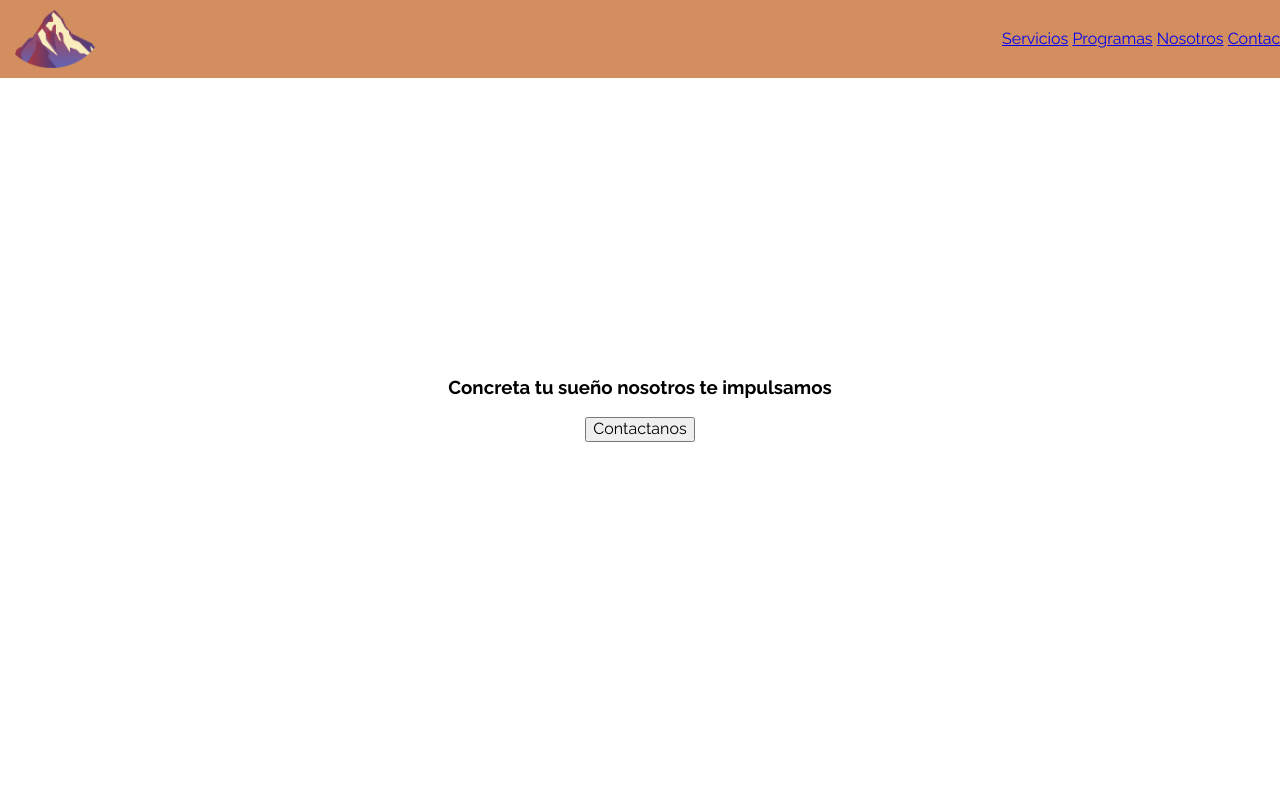
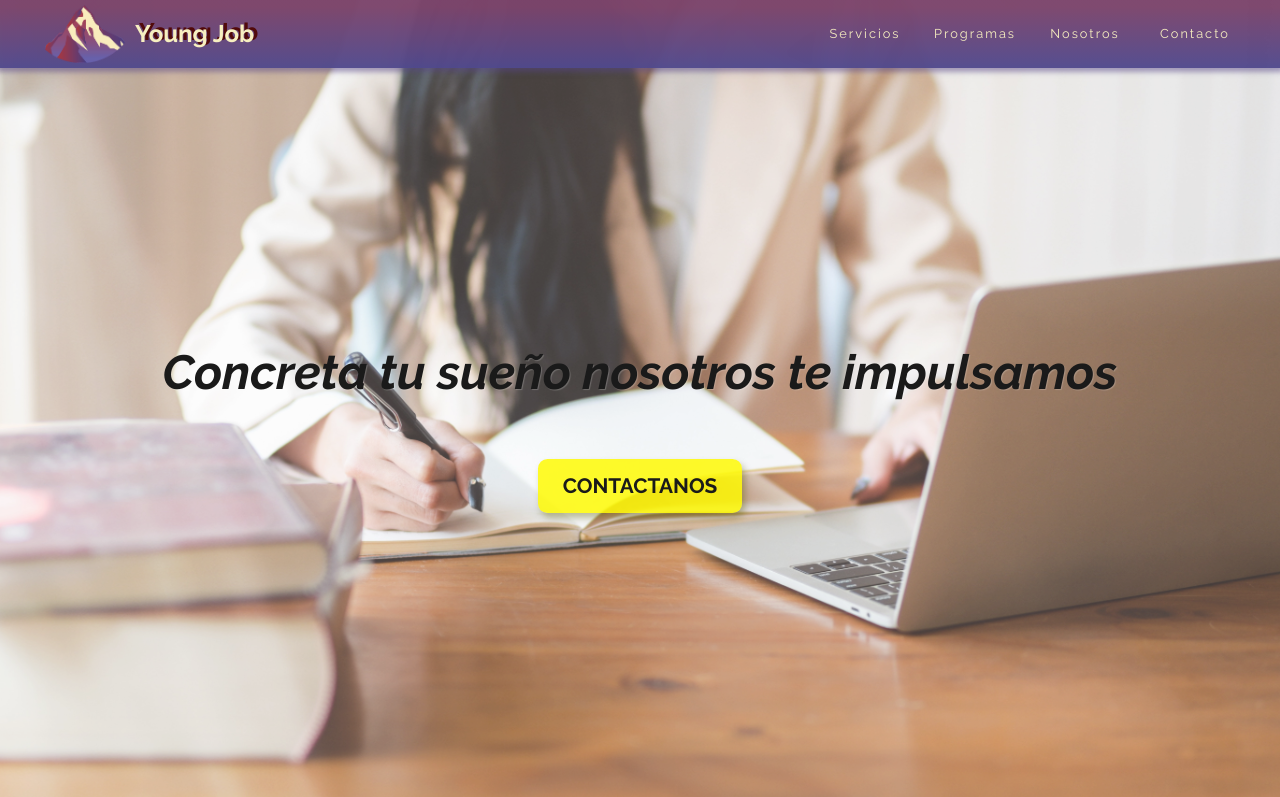
Before and after one commit to Hhernanoliva/youngjob, a plain HTML site: page index.html in a window 1280 px wide. Shown: the top 797 px of the page. Drawn offline with nearby package versions, Linux system fonts and the light colour scheme.

Commit message:
Maquetado Header

```diff
--- a/index.html
+++ b/index.html
@@ -4,7 +4,7 @@
     <meta charset="UTF-8">
     <meta name="viewport" content="width=device-width, initial-scale=1.0">
 
-    <link href="https://fonts.googleapis.com/css2?family=Raleway:wght@300;400;500;700;800&display=swap" rel="stylesheet">
+    <link href="https://fonts.googleapis.com/css2?family=Raleway:ital,wght@0,300;0,400;0,700;0,800;1,700&display=swap" rel="stylesheet">
     <link rel="stylesheet" href="https://cdnjs.cloudflare.com/ajax/libs/normalize/8.0.1/normalize.min.css">
     <link rel="stylesheet" href="./css/style.css">
 
@@ -17,6 +17,7 @@
             <div class="container">
                 <div class="logo">
                     <img src="./img/logo! (4).png" alt="">
+                    <h2>Young Job</h2>
                 </div>
                 <div class="menu">
                     <a href="#servicios">Servicios</a>
@@ -27,7 +28,7 @@
             </div>
         </nav>
 
-        <div class="hero" style="background-image: url(/img/mountain-purple-sky-nature-scenery-4-4K.jpg)">
+        <div class="hero">
             <div class="container">
                 <div class="container-hero">
                     <h3 class="slogan">Concreta tu sueño
@@ -49,17 +50,21 @@
         <div class="container-main">
             <div class="card">
                 <img src="./img/empresa.svg" alt="">
+                <div class="container-content">
                     <h2>ASESORÍA LABORAL</h2>
                     <p> Asesoramiento en Armado de CV</p>
                     <p>Simulacro de entrevistas</p>
                     <p>Perfil de LinkedIn</p>
                 </div>
+                </div>
             <div class="card">
                 <img src="./img/empresa.svg" alt="">
+                <div class="container-content">
                     <h2>RECLUTAMIENTO Y SELECCIÓN</h2>
                     <p>Evaluaciones Psicologias</p>
                     <p>Seguimiento del candidato</p>
                     <p>Diseño del perfil requerido</p>
+                </div>
             </div>
         </div>
 
--- a/scss/mixin/_respon.scss
+++ b/scss/mixin/_respon.scss
@@ -1,11 +1,8 @@
 @mixin respon($point) {
-    @if $point == desktop {
-      @media (min-width: 992px) { @content; }
-    }
-    @else if $point == tablet {
+    @if $point == tablet {
       @media (min-width: 768px) { @content; }
     }
     @else if $point == mobile {
-      @media (max-width: 767px)  { @content; }
+      @media (max-width: 768px)  { @content; }
     }
   }
--- a/scss/sections/_header.scss
+++ b/scss/sections/_header.scss
@@ -1,4 +1,5 @@
 @import "./scss/mixin/respon";
+@import "../variable/colors";
 
 header{
     position: relative;
@@ -7,7 +8,8 @@
         position: fixed;
         top: 0;
         width: 100%;
-        background-color:#d28e5f;
+        background: linear-gradient(180deg, rgba(123,68,107,0.97) 10%, rgba(80,73,141,0.97) 100%);
+        box-shadow: 0px 1px 5px 3px rgba(88, 70, 136, 0.5);
         z-index: 10;
         .container{
             display: flex;
@@ -20,62 +22,97 @@
                 img{
                     width: 100%;
                 }
+                h2{
+                    color:#f7efc0;
+                    text-shadow: 4px -2px 0px rgb(81,10,10);
+                }
             }
             .menu{
+                display:flex;
+                justify-content: center;
+                text-align: center;
+                align-items: center;
+                overflow: hidden;
+                a{
+                    text-decoration: none;
+                    color:#f7efc0;
+                    letter-spacing: 2px;
+                }
+                a:hover{
+                    text-shadow: 3px -2px 3px rgb(81,10,10);
 
+                }
             }
         }
     }
-
-
     .hero{
         height: 100vh;
         position: relative;
-        background-position: center;
-        background-repeat: no-repeat;
-        background-size: cover;
-        background-attachment: fixed;
         .container{
             width: 100%;
             height: 100%;
             display: table;
             .container-hero{
+                background-attachment: fixed;
                 text-align: center;
                 display: table-cell;
                 vertical-align: middle;
                 width: 100%;
-                padding-right: 15px;
-                padding-left: 15px;
-                margin-right: auto;
-                margin-left: auto;
-
+                h3{
+                    font-style: italic;
+                    color: $title;
+                    text-shadow: 1px 1px 1px rgba(255, 255, 255, 0.2);
+                }
+                a{
+                    button{
+                        appearance:inherit;
+                        border: none;
+                        background-color: transparent;
+                        outline: none;
+                        text-transform: uppercase;
+                        font-weight: bold;
+                        color: $negro;
+                        cursor: pointer;
+                        background-color: #fffb00d5;
+                        border-radius: 9.5px;
+                        box-shadow: 3px 5px 7px 0px rgba(94, 93, 0, 0.39);
+                    }
+                    button:hover{
+                        border: none;
+                        outline: none;
+                    }
+                    button:active{
+                        border: none;
+                        outline: none;
+                        box-shadow: 7px 10px 8px 0px rgba(94, 93, 0, 0.301);
+                    }
+                }
             }
         }
     }
-   /* .hero:before {
-        content: "";
-        position: fixed;
-        left: 0;
-        right: 0;
-        z-index: -1;
-        display: block;
-        background-image: url("./img/hero.png");
-        background-repeat: no-repeat;
-        background-size: cover;
-        -webkit-filter: blur(5px);
-        -moz-filter: blur(5px);
-        -o-filter: blur(5px);
-        -ms-filter: blur(5px);
-        filter: blur(5px);
-    }*/
 
-    @include respon(tablet){
+    @include respon(tablet){ ///////////////////// TABLET
         .navbar{
             .container{
-                padding: 10px 15px;
                 .logo{
                     img{
                         width: 80px;
+                        margin: 5px 0 5px 45px;
+                    }
+                    h2{
+                        margin: 0 0 0 10px;
+                    }
+                }
+                .menu{
+                    margin: 0 30px 0 0;
+                    a{
+                        width: 100px;
+                        padding: 0 5px;
+                        font-size: 0.8rem;
+                    }
+                    a:hover{
+                        font-size: 1.05rem;
+                        color: #fffcee;
                     }
                 }
             }
@@ -83,33 +120,40 @@
         .hero{
             .container{
                 .container-hero{
+                    background-image: url(../../img/fondo.jpg);
+                    background-size: cover;
+                    background-position: center;
+                    background-color: #969494;
+                    background-blend-mode: overlay;
+                    .slogan{
+                        font-size: 3rem;
+                        padding: 10px 50px;
+                    }
+                    a{
+                        button{
+                            padding: 15px 25px;
+                            font-size: 1.3rem;
+                        }
+                        button:active{
 
+                        }
+                    }
                 }
             }
         }
     }
-    @include respon(desktop){
+
+    @include respon(mobile){ ///////// MOBILE
         .navbar{
             .container{
-                .logo{
-                    img{}
-                }
-            }
-        }
-        .hero{
-            .container{
-                .container-hero{}
-            }
-        }
-    }
-
-    @include respon(mobile){
-        .navbar{
-            .container{
-                padding: 10px 15px;
+                height: 50px;
                 .logo{
                     img{
-                        width: 60px;
+                        width: 55px;
+                        margin: 5px 10px 5px 15px;
+                    }
+                    h2{
+                        font-size: 1.2rem;
                     }
                 }
                 .menu{
@@ -120,23 +164,19 @@
         .hero{
             .container{
                 .container-hero{
+                    background-image: url(../../img/fondo.jpg);
+                    background-size: cover;
+                    background-position: center;
+                    background-color: #969494;
+                    background-blend-mode: overlay;
                     .slogan{
-                        font-size: 1.9rem;
+                        padding: 9px 18px;
+                        font-size: 2rem;
                     }
                     a{
                         button{
-                            appearance:inherit;
-                            border: none;
-                            background-color: transparent;
-                            outline: none
-                        }
-                        button:hover{
-                            border: none;
-                            outline: none
-                        }
-                        button:active{
-                            border: none;
-                            outline: none
+                            font-size: 1.3rem;
+                            padding: 15px 25px;
                         }
                     }
                 }
--- a/scss/sections/_servicios.scss
+++ b/scss/sections/_servicios.scss
@@ -21,7 +21,8 @@
             width: 100px;
         }
     }
-    @include respon(mobile){
+
+    @include respon(desktop){
         .container-title{
             h4{}
             .line{}
@@ -43,14 +44,42 @@
         }
     }
 
-    @include respon(desktop){
+    @include respon(mobile){
         .container-title{
             h4{}
             .line{}
         }
         .container-text{}
         .container-main{
-            img {}
+            display: flex;
+            justify-content: center;
+            flex-direction: column;
+            align-items: center;
+            margin: 70px 20px;
+            box-sizing: border-box;
+            overflow: hidden;
+            .card{
+                display: flex;
+                justify-content: space-around;
+                align-items: center;
+                width: 100%;
+                margin-bottom: 100px;
+                text-align: end;
+                img{
+                    width: 170px;
+                    height: 250px;
+                    background-color: brown;
+                    padding: 15px;
+                }
+                .container-content{
+                    width: 250px;
+                    padding: 15px;
+                }
+            }
+            .card:nth-last-child(1){
+                flex-direction: row-reverse;
+                text-align: initial;
+            }
         }
     }
 }
--- a/scss/variable/_colors.scss
+++ b/scss/variable/_colors.scss
@@ -0,0 +1,5 @@
+
+$title: #1a1a1a;
+$negro: #1a1a1a;
+$blanco:  #f5f5f5;
+$violeta: rgb(112,93,159);
```
Also changed, not shown: css/style.css, img/asesoria.jpg (added), img/asesoria2.jpg (added), img/fondo.jpg (added). Lines whose indentation alone changed are shown as unchanged.
